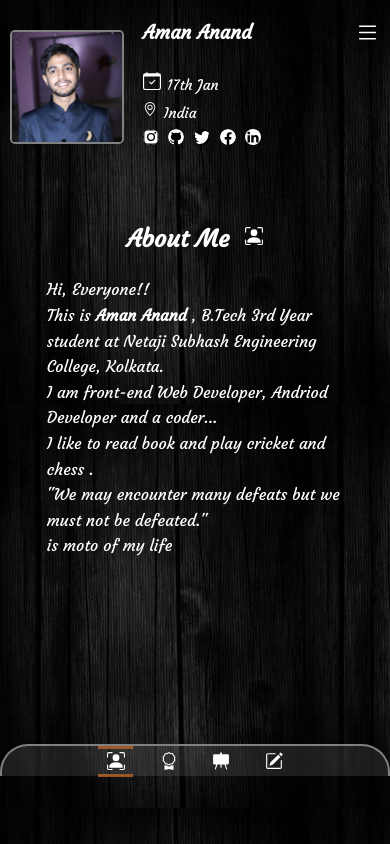
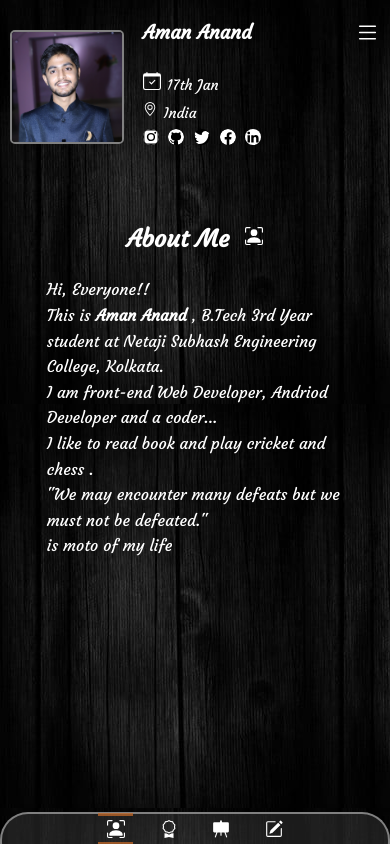
Before and after one commit to aman-anand17/myportfolio, a React (Create React App) app: page / in a window 390 px wide. Built offline with nearby package versions, Linux system fonts and the light colour scheme; a web font is replaced by a local one.

Commit message:
fixed nav

```diff
--- a/src/Mobilenav.css
+++ b/src/Mobilenav.css
@@ -8,10 +8,10 @@
 		display: flex;
 		justify-content: space-evenly;
 		align-items: center;
-		position: absolute;
+		position: fixed;
 		color: #fff;
 		height: 32px;
-		bottom: 8vh;
+		bottom: 0;
 		left: 0;
 		width: 100%;
 		border-radius: 28px 28px 1% 1%;
```
